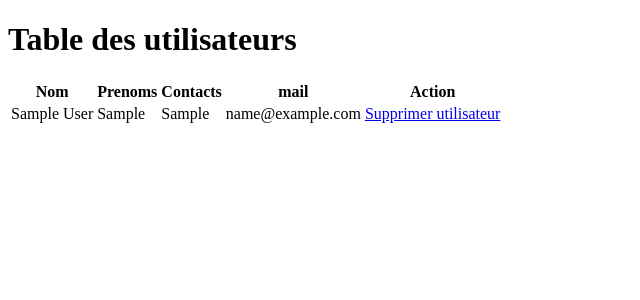
After one commit to Modjou/contruction, a PHP site: page /dashboard.php in a window 1280 px wide. The commit adds this page. Shown: the top 300 px of the page, without its empty margins (0-640 px from the left). Run offline with PHP 8.4, Linux system fonts and the light colour scheme; tables that the repository leaves empty or names only in its code hold one stand-in row (values such as "Sample post").

Commit message:
Add files via upload
ok

```diff
--- a/Dav/Views/navbarC.php
+++ b/Dav/Views/navbarC.php
@@ -7,8 +7,8 @@
                         <li><a href="index.php" class="btn btn"><i>CO-Entreprise</i></a></li>
                         <li><a href="#" data-toggle="dropdown" role="button" class="btn btn">Mettre a jour mes infos</a>
                         <div class="dropdown-menu">
-                            <a href="../mise_a_jour.php" class="btn btn">Mise à jour du profil</a>
-                            <a href="../modifier.php" class="btn btn">Modifier mot de passe</a>
+                            <a href="./mise_a_jour.php" class="btn btn">Mise à jour du profil</a>
+                            <a href="./modifier.php" class="btn btn">Modifier mot de passe</a>
                         </div></li>
                         <li><a href="#" class="btn btn">Contacts</a></li>
                         <li><a href="../demande.php" class="btn btn">Demande</a></li>
--- /dev/null
+++ b/Dav/dashboard.php
@@ -0,0 +1,50 @@
+<?php
+    require_once 'functions/database.php';
+    $db = Database::connect();
+
+    if (isset($_GET['supp']) && !empty($_GET['supp'])) {
+        $id = $_GET['supp'];
+        $del = $db->prepare('DELETE FROM users WHERE id = ?');
+        $ok = $del->execute([$id]);
+    }
+
+    $query = $db->prepare('SELECT * FROM users');
+    $query->execute([]);
+    $users = $query->fetchAll();
+?>
+
+<!DOCTYPE html>
+<html lang="en">
+<head>
+    <meta charset="UTF-8">
+    <meta name="viewport" content="width=device-width, initial-scale=1.0">
+    <meta http-equiv="X-UA-Compatible" content="ie=edge">
+    <title>Document</title>
+</head>
+<body>
+    <h1>Table des utilisateurs</h1>
+    <table>
+        <thead>
+            <tr>
+                <th>Nom</th>
+                <th>Prenoms</th>
+                <th>Contacts</th>
+                <th>mail</th>
+                <th>Action</th>
+            </tr>
+        </thead>
+        <tbody>
+            <?php foreach ($users as $user) { ?>
+            <tr>
+                <td><?= $user['name']?></td>
+                <td><?= $user['firstname']?></td>
+                <td><?= $user['contact']?></td>
+                <td><?= $user['mail']?></td>
+                <td><a href="dashboard.php?supp=<?= $user['id']?>" class="btn btn-danger">Supprimer utilisateur</button></td>
+            </tr>
+            <?php } ?>
+
+        </tbody>
+    </table>
+</body>
+</html>
--- a/Dav/index.php
+++ b/Dav/index.php
@@ -14,8 +14,8 @@
     <header>
         <?php include 'views/navbarD.php'; ?>
          <div class="welcom-text">
-                <h2 class="text-center">Bienvenu chez <span style="color:#3B0405"><i>CO-Entreprise</i></span></h2>
-                <h6> <span style="color:black"> Là où vos rêves deviennent réalité!!!</span> </h6>
+                <h2 class="text-center" style=" text-shadow: 0px 0px 5px white;">Bienvenue chez <span style="color:#3B0405; text-shadow: 0px 0px 5px white;"><i>CO-Entreprise</i></span></h2>
+                <h6> <span style="color:white"> Là où vos rêves deviennent réalité!!!</span> </h6>
                 <a href="inscription.php" class="btn btn-lg btn-outline-info">M'inscrire</a>
                 <a href="connexion.php" class="btn btn-lg btn-outline-primary">Me connecter</a>
             </div>
--- a/Dav/mise_a_jour.php
+++ b/Dav/mise_a_jour.php
@@ -14,7 +14,7 @@
     <title>inscription</title>
 </head>
 <body>
-    <?php require 'views/navbarD.php';?>
+    <?php require 'views/navbarC.php';?>
     <br>
     <div class="container">
       <div class="formulaire">
```
Also changed, not shown: Dav/styles.css (+6 -1 lines).
